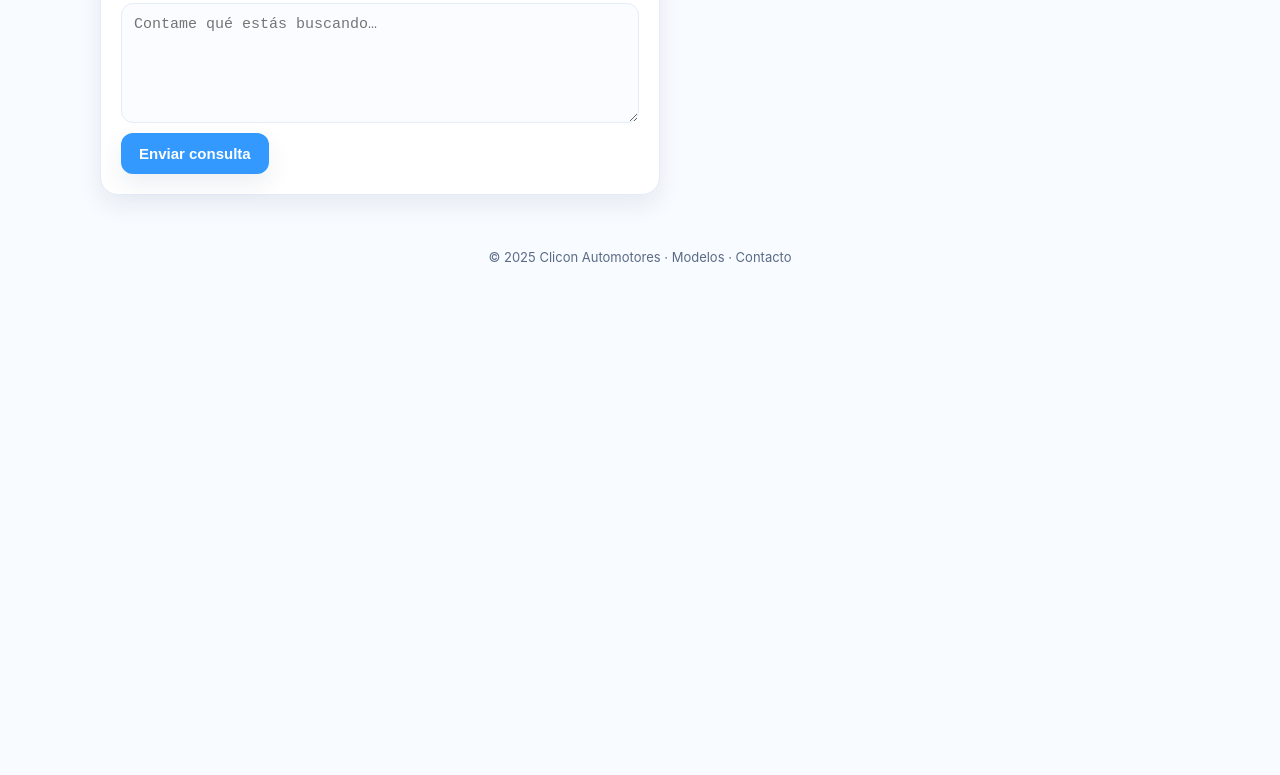
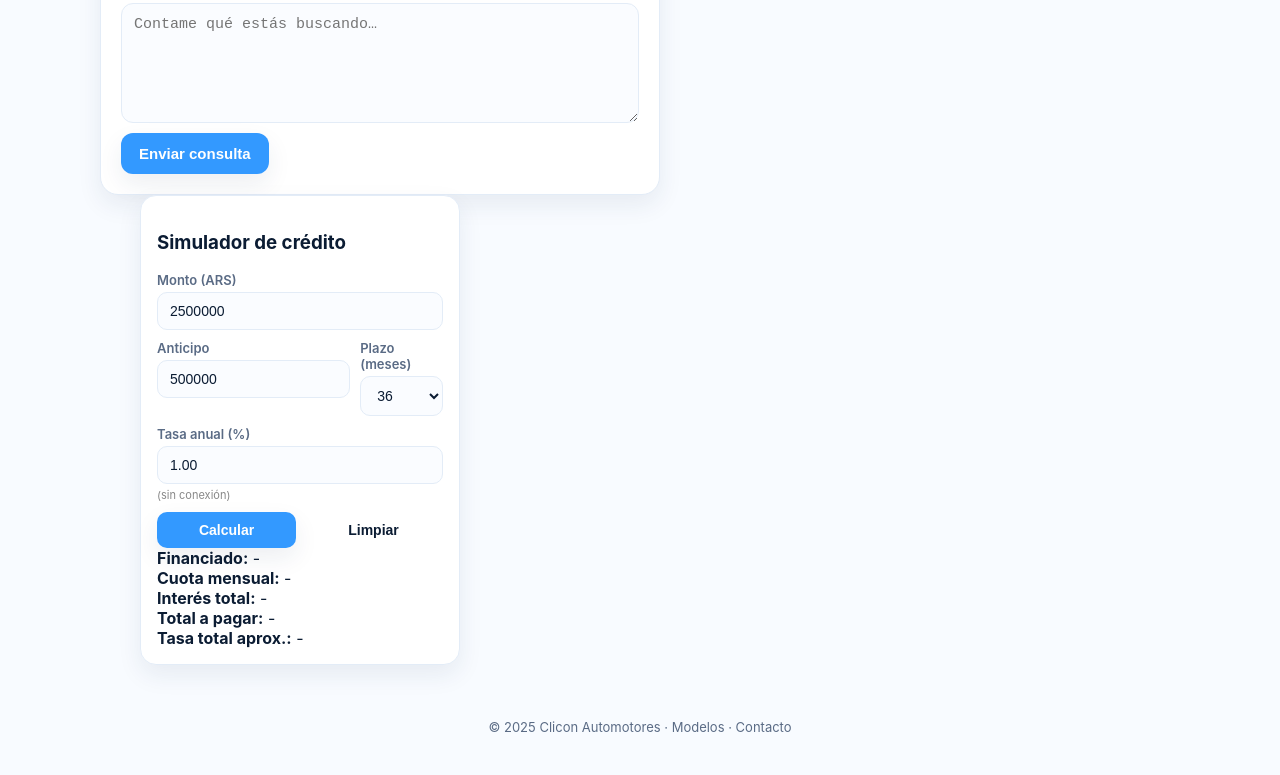
Before and after one commit to cliconautomotores-hub/pagina, a plain HTML site: page index.html in a window 1280 px wide. Shown: the part 1221-1996 px from the top of the page. Before the commit the page ends 1526 px from the top, so only its background shows below. Drawn offline with Linux system fonts and the light colour scheme; no server answers; files whose address does not match are found by name.

Commit message:
Update credito.css

```diff
--- a/credito/credito.css
+++ b/credito/credito.css
@@ -1,19 +1,20 @@
-/* === Estilo general del simulador de crédito === */
+/* === Estilo general del simulador de crédito (posición lateral al formulario) === */
 #credito-module.credito-card {
-  position: absolute;
-  top: 40px;             /* alineado con el formulario */
-  right: 60px;           /* más cerca del formulario */
-  width: 320px;          /* más angosto que el original */
+  position: relative;        /* deja de ser absoluto, se ubica en el flujo normal */
+  display: inline-block;     /* permite que quede al lado del formulario */
+  vertical-align: top;
+  margin-left: 40px;         /* espacio entre formulario y simulador */
+  top: 0;
+  width: 320px;              /* más angosto */
   background: #fff;
   border: 1px solid var(--borda);
   border-radius: 16px;
   box-shadow: var(--shadow);
   padding: 16px;
   z-index: 10;
-  transition: all 0.3s ease;
 }
 
-/* === Título del simulador === */
+/* === Título === */
 #credito-module h2 {
   font-size: 20px;
   font-weight: 700;
@@ -22,7 +23,7 @@
   text-align: center;
 }
 
-/* === Filas del formulario === */
+/* === Filas === */
 #credito-module .row {
   margin-bottom: 10px;
 }
@@ -59,7 +60,7 @@
   border-color: var(--brand);
 }
 
-/* === Acciones (botones) === */
+/* === Botones === */
 #credito-module .acciones {
   display: flex;
   gap: 8px;
@@ -112,7 +113,7 @@
   font-weight: 600;
 }
 
-/* === Leyenda fuente BCRA === */
+/* === Leyenda BCRA === */
 #credito-module .fuente {
   margin-top: 8px;
   font-size: 12px;
@@ -121,12 +122,11 @@
   opacity: 0.8;
 }
 
-/* === Adaptación responsiva === */
+/* === Responsive: se apila debajo del formulario === */
 @media (max-width: 960px) {
   #credito-module.credito-card {
-    position: static;
+    display: block;
     width: 100%;
-    max-width: 480px;
-    margin: 20px auto 0;
+    margin: 20px 0 0;
   }
 }
```
